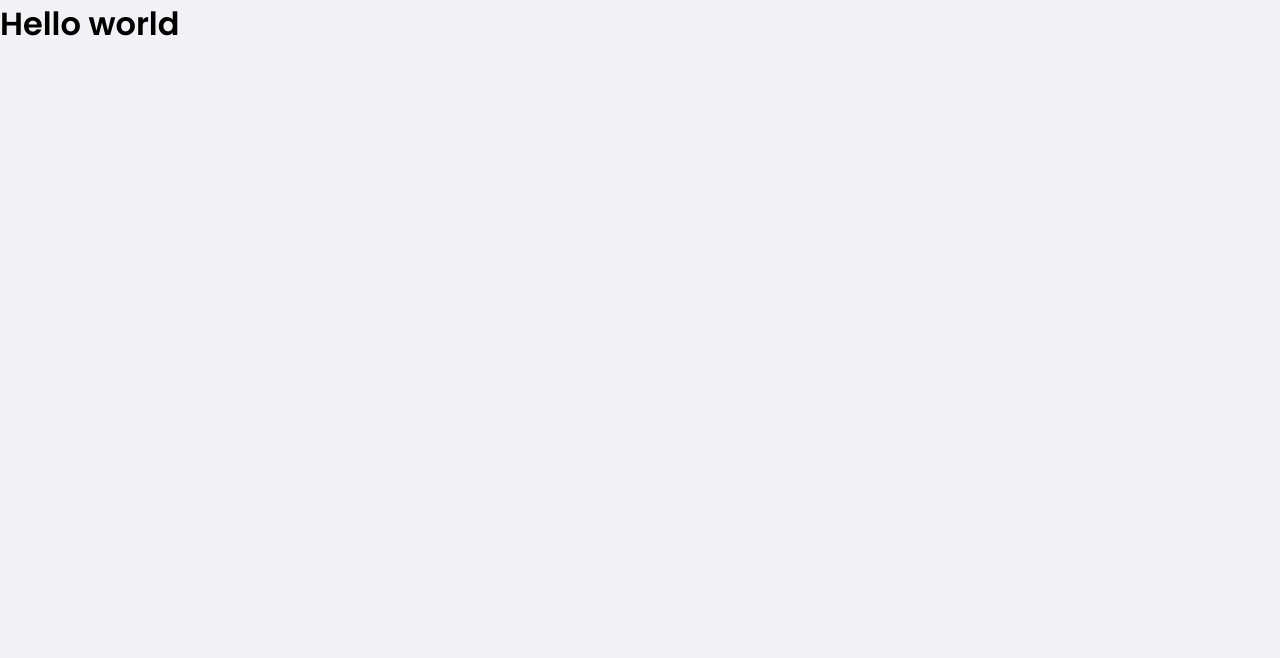
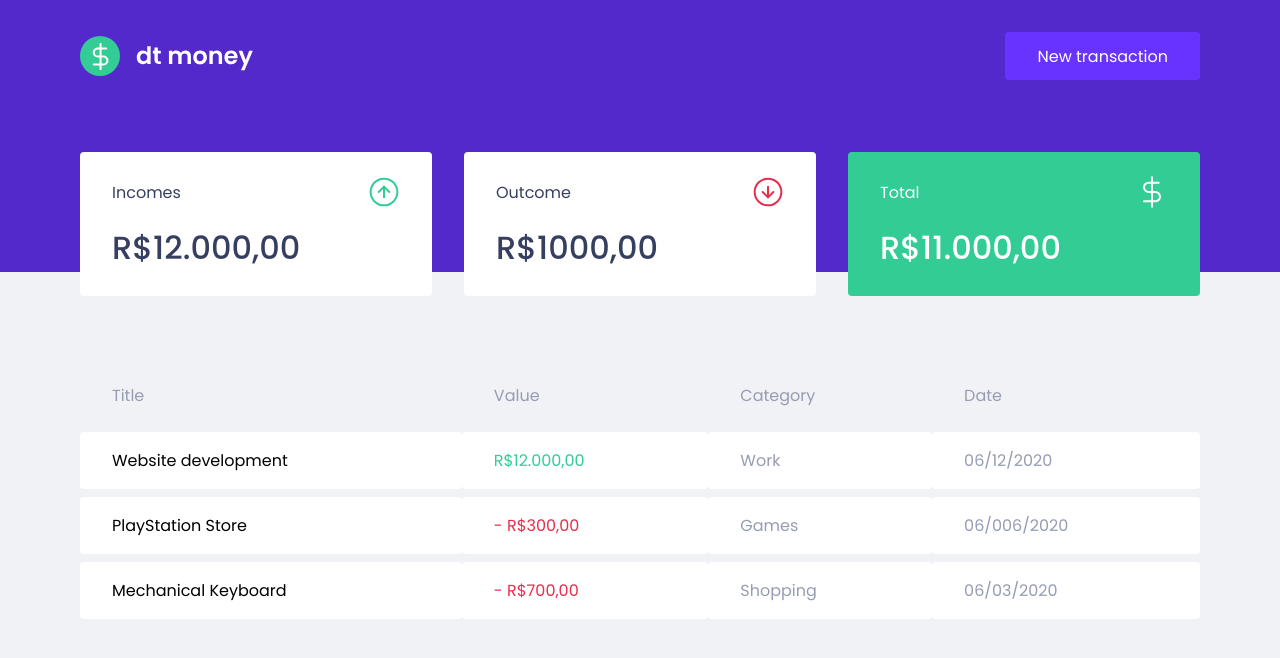
Before and after one commit to regisfaria/dtmoney, a React (Create React App) app: page / in a window 1280 px wide. Shown: the top 658 px of the page. Built offline with nearby package versions, Linux system fonts and the light colour scheme.

Commit message:
structured mostly of the dashboard

```diff
--- a/public/index.html
+++ b/public/index.html
@@ -10,7 +10,7 @@
 
     <title>dtmoney</title>
 
-    <link href="https://fonts.googleapis.com/css2?family=Poppins:wght@400;600&display=swap" rel="stylesheet">
+    <link href="https://fonts.googleapis.com/css2?family=Poppins:wght@400;500;600&display=swap" rel="stylesheet">
   </head>
   <body>
     <noscript>You need to enable JavaScript to run this app.</noscript>
--- a/src/App.tsx
+++ b/src/App.tsx
@@ -1,10 +1,13 @@
+import { Dashboard } from "./components/Dashboard";
+import { Header } from "./components/Header";
 import { GlobalStyle } from "./styles/global";
 
 export function App() {
   return (
-    <div className="App">
-      <h1>Hello world</h1>
+    <>
+      <Header />
+      <Dashboard />
       <GlobalStyle />
-    </div>
+    </>
   );
 }
--- /dev/null
+++ b/src/components/Dashboard/index.tsx
@@ -0,0 +1,12 @@
+import { Summary } from "../Summary";
+import { TransactionsTable } from "../TransactionsTable";
+import { Container } from "./styles";
+
+export function Dashboard() {
+  return (
+    <Container>
+      <Summary />
+      <TransactionsTable />
+    </Container>
+  );
+}
--- /dev/null
+++ b/src/components/Dashboard/styles.ts
@@ -0,0 +1,7 @@
+import styled from "styled-components";
+
+export const Container = styled.main`
+  max-width: 1120px;
+  margin: 0 auto;
+  padding: 2.5rem 1rem;
+`;
--- /dev/null
+++ b/src/components/Header/index.tsx
@@ -0,0 +1,15 @@
+import logoImg from '../../assets/logo.svg'
+import { Container, Content } from './styles'
+
+export function Header() {
+  return (
+    <Container>
+      <Content>
+        <img src={logoImg} alt="dt money" />
+        <button type="button">
+          New transaction
+        </button>
+      </Content>
+    </Container>
+  );
+}
--- /dev/null
+++ b/src/components/Header/styles.ts
@@ -0,0 +1,31 @@
+import styled from 'styled-components';
+
+export const Container = styled.header`
+  background: var(--blue);
+`;
+
+export const Content = styled.div`
+  max-width: 1120px;
+  margin: 0 auto;
+
+  padding: 2rem 1rem 12rem;
+  display: flex;
+  align-items: center;
+  justify-content: space-between;
+
+  button {
+    font-size: 1rem;
+    color: #FFF;
+    background: var(--blue-light);
+    border: 0;
+    padding: 0 2rem;
+    border-radius: 0.25rem;
+    height: 3rem;
+
+    transition: filter 0.2s;
+
+    &:hover {
+      filter: brightness(0.9);
+    }
+  }
+`;
--- /dev/null
+++ b/src/components/Summary/index.tsx
@@ -0,0 +1,35 @@
+import incomeImg from '../../assets/income.svg';
+import outcomeImg from '../../assets/outcome.svg';
+import totalImg from '../../assets/total.svg';
+
+import { Container } from "./styles";
+
+export function Summary() {
+  return (
+    <Container>
+      <div>
+        <header>
+          <p>Incomes</p>
+          <img src={incomeImg} alt="Income" />
+        </header>
+        <strong>R$12.000,00</strong>
+      </div>
+
+      <div>
+        <header>
+          <p>Outcome</p>
+          <img src={outcomeImg} alt="Income" />
+        </header>
+        <strong>R$1000,00</strong>
+      </div>
+
+      <div className="highlight-background">
+        <header>
+          <p>Total</p>
+          <img src={totalImg} alt="Income" />
+        </header>
+        <strong>R$11.000,00</strong>
+      </div>
+    </Container>
+  );
+}
--- /dev/null
+++ b/src/components/Summary/styles.ts
@@ -0,0 +1,34 @@
+import styled from "styled-components";
+
+export const Container = styled.div`
+  display: grid;
+  grid-template-columns: repeat(3, 1fr);
+  gap: 2rem;
+  margin-top: -10rem;
+
+  div {
+    background: var(--shape);
+    padding: 1.5rem 2rem;
+    border-radius: 0.25rem;
+    color: var(--text-title);
+
+    header {
+      display: flex;
+      align-items: center;
+      justify-content: space-between;
+    }
+
+    strong {
+      display: block;
+      margin-top: 1rem;
+      font-size: 2rem;
+      font-weight: 500;
+      line-height: 3rem;
+    }
+
+    &.highlight-background {
+      background: var(--green);
+      color: #FFF;
+    }
+  }
+`;
--- /dev/null
+++ b/src/components/TransactionsTable/index.tsx
@@ -0,0 +1,42 @@
+import { Container } from "./styles";
+
+export function TransactionsTable() {
+  return (
+    <Container>
+      <table>
+        <thead>
+          <tr>
+            <th>Title</th>
+            <th>Value</th>
+            <th>Category</th>
+            <th>Date</th>
+          </tr>
+        </thead>
+
+        <tbody>
+          <tr>
+            <td>Website development</td>
+            <td className="deposit">R$12.000,00</td>
+            <td>Work</td>
+            <td>06/12/2020</td>
+          </tr>
+
+          <tr>
+            <td>PlayStation Store</td>
+            <td className="withdraw">- R$300,00</td>
+            <td>Games</td>
+            <td>06/006/2020</td>
+          </tr>
+
+          <tr>
+            <td>Mechanical Keyboard</td>
+            <td className="withdraw">- R$700,00</td>
+            <td>Shopping</td>
+            <td>06/03/2020</td>
+          </tr>
+        </tbody>
+
+      </table>
+    </Container>
+  );
+}
--- /dev/null
+++ b/src/components/TransactionsTable/styles.ts
@@ -0,0 +1,38 @@
+import styled from "styled-components";
+
+export const Container = styled.div`
+  margin-top: 4rem;
+
+  table {
+    width: 100%;
+    border-spacing: 0 0.5rem;
+
+    th {
+      color: var(--text-body);
+      font-weight: 400;
+      padding: 1rem 2rem;
+      text-align: left;
+      line-height: 1.5rem;
+    }
+
+    td {
+      padding: 1rem 2rem;
+      border: 0;
+      background: var(--shape);
+      color: var(--text-body);
+      border-radius: 0.25rem;
+
+      &:first-child {
+        color: var(--text);
+      }
+
+      &.deposit {
+        color: var(--green);
+      }
+
+      &.withdraw {
+        color: var(--red);
+      }
+    }
+  }
+`;
--- a/src/styles/global.ts
+++ b/src/styles/global.ts
@@ -3,6 +3,7 @@
 export const GlobalStyle = createGlobalStyle`
   :root {
     --red: #E52E4D;
+    --green: #33CC95;
     --blue: #5429CC;
 
     --blue-light: #6933FF;
```
